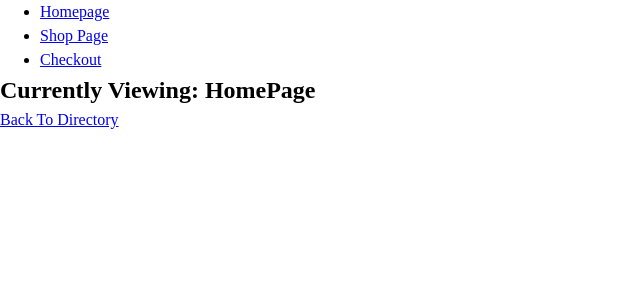
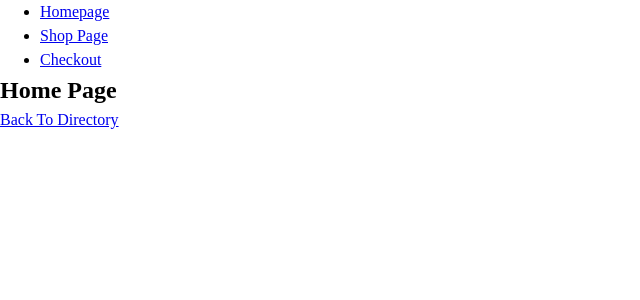
Before and after one commit to Long-Hold/shopping-cart, a React (Vite) app: page / in a window 1280 px wide. Shown: the top 300 px of the page, without its empty margins (0-640 px from the left). Built offline with nearby package versions, Linux system fonts and the light colour scheme.

Commit message:
refactor: Adjust heading text

```diff
--- a/src/components/pages/homePage/HomePage.jsx
+++ b/src/components/pages/homePage/HomePage.jsx
@@ -3,7 +3,7 @@ import { Link } from "react-router";
 export function HomePage() {
   return (
     <>
-      <h2>Currently Viewing: HomePage</h2>
+      <h2>Home Page</h2>
       <Link to={"/"}>Back To Directory</Link>
     </>
   )
```
